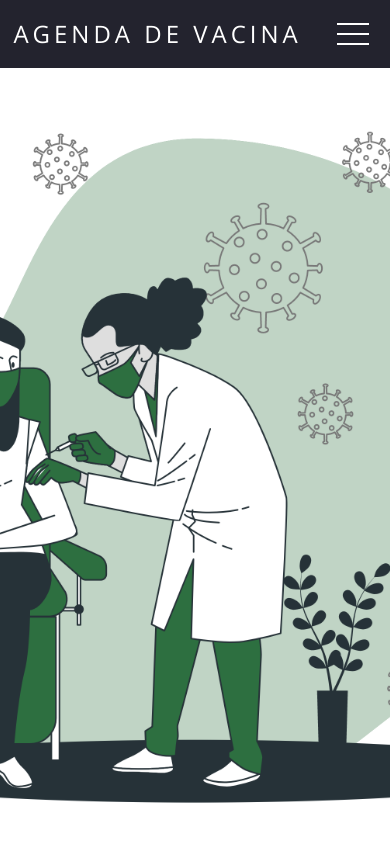
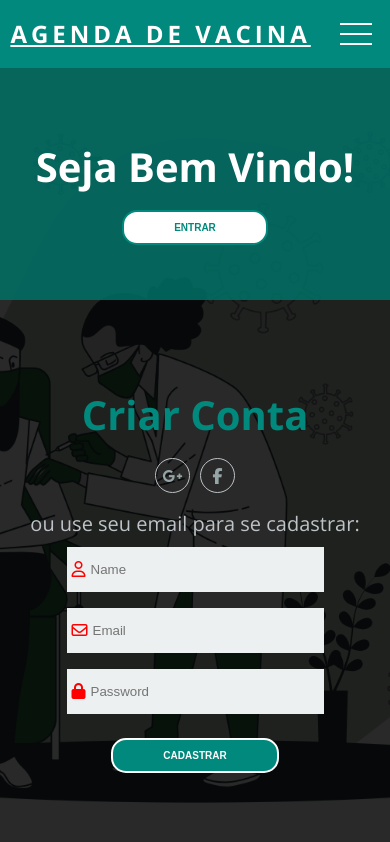
Before and after one commit to BorgesCostta/Agenda-de-Vacina-2.0, a plain HTML site: page index.html in a window 390 px wide. Shown: the top 842 px of the page. Drawn offline with nearby package versions, Linux system fonts and the light colour scheme.

Commit message:
Atualizações

```diff
--- /dev/null
+++ b/css/style-login.css
@@ -0,0 +1,452 @@
+main {
+  display: flex;
+  justify-content: center;
+  align-items: center;
+}
+.content {
+  background-color: #00897C;
+  border-radius: 15px;
+  width: 960px;
+  height: 65%;
+  justify-content: space-between;
+  align-items: center;
+  position: absolute;
+  background-color: rgba(0, 0, 0, 0.60);
+}
+.content::before {
+  content: "";
+  position: absolute;
+  background-color: rgba(0, 137, 124, 0.6);
+  width: 40%;
+  height: 100%;
+  border-top-left-radius: 15px; /*só a borda topo esquerdo*/
+  border-bottom-left-radius: 15px;
+
+  left: 0;
+}
+.title {
+  font-size: 40px; /*tamanho*/
+  font-weight: bold; /*negrito*/
+  text-transform: capitalize; /*primeira letra maíuscula*/
+}
+.title-primary {
+  color: #fff;
+}
+.title-second {
+  color: #00897C;
+}
+.description {
+  font-size: 20px;
+  font-weight: 300; /*deixa mais fininha*/
+  color: #bdc3c7;
+  line-height: 30px; /*espaço entre linhas*/
+}
+.description-primary {
+  color: #fff;
+}
+.description-second {
+  color: #bdc3c7;
+}
+.btn {
+  border-radius: 15px; /*bordas redondas*/
+  text-transform: uppercase; /*tudo maiúsculo*/
+  color: #fff;
+  font-size: 10px;
+  padding: 10px 50px; /*distancia cima-baixo lados*/
+  cursor: pointer; /*cursor*/
+  font-weight: bold;
+  align-self: center;
+  border: none;
+  margin-top: 1rem;
+}
+.btn-primary {
+  background-color: #fff;
+  border: 2px solid #00897C;
+  font-weight: bold;
+  color: #00897C;
+  transition: background-color 1s;
+}
+.btn-primary:hover {
+  background-color: #00897C;
+  color: #fff;
+  border: 2px solid #fff;
+}
+.btn-second {
+  background-color: #00897C;
+  border: 2px solid #fff;
+  font-weight: bold;
+  color: #fff;
+  transition: background-color 1s;
+}
+.btn-second:hover {
+  background-color: #fff;
+  color: #00897C;
+  border: 2px solid #00897C;
+}
+.first-content {
+  display: flex;
+}
+
+.first-content .second-column {
+  z-index: 8;
+}
+
+.first-column {
+  text-align: center;
+  width: 40%;
+  z-index: 5;
+}
+.second-column {
+  width: 60%;
+  display: flex;
+  flex-direction: column;
+  align-items: center;
+}
+.social-media {
+  margin: 1rem 0;
+}
+
+.link-social-media:not(:first-child){
+  margin-left: 10px;
+}
+.link-social-media .item-social-media {
+  transition: background-color 1s;
+}
+.link-social-media:hover  .item-social-media{
+  background-color: #00897C;
+  color: #fff;
+  border-color: #00897C;
+}
+.list-social-media {
+  display: flex;
+  list-style-type: none;
+}
+.item-social-media {
+  border: 1px solid #bdc3c7;
+  border-radius: 50%;
+  width: 35px;
+  height: 35px;
+  line-height: 35px;
+  text-align: center;
+  color: #95a5a6;
+}
+.form {
+  display: flex;
+  flex-direction: column;/*alinha na vertical, em coluna*/
+  width: 55%;
+}
+
+.form input {
+  height: 45px;
+  width: 100%;
+  border: none;
+  background-color: #ecf0f1;
+}
+
+input:-webkit-autofill {
+  -webkit-box-shadow: 0 0 0px 1000px #CDDECE inset !important;
+  -webkit-text-fill-color: #000 !important;
+}
+
+.label-input {
+  background-color: #ecf0f1;
+  display: flex;
+  align-items: center;
+  margin: 8px;
+}
+.icon-modify {
+  color: red;
+  padding: 0 5px;
+}
+
+/*seconde content*/
+.second-content {
+  position: absolute;
+  display: flex;
+}
+.second-content .first-column {
+  order: 2;
+  z-index: -1;
+}
+.second-content .second-column {
+  order: 1;
+  z-index: -1;
+}
+.password {
+  color: #bdc3c7;
+  font-size: 14px;
+  margin: 15px 0;
+  text-align: center;
+}
+.password::first-letter {
+  text-transform: capitalize;
+}
+
+.sign-in-js .first-content .first-column {
+  z-index: -1;
+}
+
+.sign-in-js .first-content .second-column {
+  z-index: -1;
+  position: relative;
+  animation: deslocamentoEsq 3s;
+}
+
+.sign-in-js .second-content .second-column {
+  z-index: 10;
+}
+
+.sign-in-js .second-content .first-column {
+  z-index: 13;
+}
+
+.sign-in-js .content::before {
+  left: 60%;
+  border-top-left-radius: 0;
+  border-bottom-left-radius: 0;
+  border-top-right-radius: 15px;
+  border-bottom-right-radius: 15px;
+  animation: slidein 3s;
+  z-index: 12;
+}
+
+.sign-up-js .content::before {
+  animation: slideout 3s;
+  z-index: 12;
+}
+
+.sign-up-js .second-content .first-column {
+  z-index: -1;
+}
+
+.sign-up-js .first-content .second-column {
+  z-index: 10;
+}
+
+.sign-up-js .first-content .first-column {
+  z-index: 13;
+}
+
+.sign-up-js .second-content .second-column {
+  position: relative;
+  z-index: -1;
+  animation: deslocamentoDir 3s;
+}
+
+/* Animação CSS */
+@keyframes slidein {
+  from {
+    left: 0;
+    width: 40%;
+  }
+  25% {
+    left: 5%;
+    width: 50%;
+  }
+  50% {
+    left: 25%;
+    width: 60%;
+  }
+  75% {
+    left: 45%;
+    width: 50%;
+  }
+  to {
+    left: 60%;
+    width: 40%;
+  }
+}
+
+@keyframes slideout {
+  from {
+    left: 60%;
+    width: 40%;
+
+  }
+  25% {
+    left: 45%;
+    width: 50%;
+  }
+  50% {
+    left: 25%;
+    width: 60%;
+  }
+  75% {
+    left: 5%;
+    width: 50%;
+  }
+  to {
+    left: 0;
+    width: 40%;
+  }
+}
+
+/* DESLOCAMENTO */
+@keyframes deslocamentoEsq {
+  from {
+    left: 0;
+    opacity: 1;
+    z-index: 10;
+  }
+  25% {
+    left: -80px;
+    opacity: .3;
+  }
+  50% {
+    left: -110px;
+    opacity: -5;
+  }
+  to {
+    left: -110px;
+    opacity: 0;
+    z-index: -1;
+  }
+}
+
+@keyframes deslocamentoDir {
+  from {
+    left: 0;
+    z-index: 12;
+  }
+  25%{
+    left: 80px;
+    opacity: .3;
+  }
+  50% {
+    left: 110px;
+    opacity: -5;
+  }
+  to {
+    left: 110px;
+    z-index: -1;
+  }
+}
+
+/* RESPONSIVIDADE */
+@media screen and (max-width: 960px) {
+  .content {
+    width: 100%;
+    height: 92%;
+    border-radius: 0;
+  }
+
+  .content::before {
+    width: 100%;
+    height: 30%;
+    top: 0;
+    border-radius: 0;
+  }
+  .first-content, .second-content {
+    flex-direction: column;
+    justify-content: space-around;
+  }
+
+  .first-column, .second-column {
+    width: 100%;
+  }
+
+  .sign-in-js .content::before {
+    top: 70%;
+    left: 0;
+    border-radius: 0;
+  }
+
+  .form {
+    width: 90%;
+  }
+
+  /*Animação*/
+  @keyframes slidein {
+    from {
+      top: 0;
+      height: 40%;
+    }
+    25% {
+      top: 5%;
+      height: 50%;
+    }
+    50% {
+      top: 25%;
+      height: 60%;
+    }
+    75% {
+      top: 45%;
+      height: 50%;
+    }
+    to {
+      top: 70%;
+      height: 30%;
+    }
+  }
+
+  @keyframes slideout {
+    from {
+      top: 70%;
+      height: 40%;
+
+    }
+    25% {
+      top: 45%;
+      height: 50%;
+    }
+    50% {
+      top: 25%;
+      height: 60%;
+    }
+    75% {
+      top: 5%;
+      height: 50%;
+    }
+    to {
+      top: 0;
+      height: 30%;
+    }
+  }
+
+  /* DESLOCAMENTO */
+  @keyframes deslocamentoEsq {
+    from {
+      top: 0;
+      opacity: 1;
+      z-index: 10;
+    }
+    25% {
+      top: -80px;
+      opacity: .3;
+    }
+    50% {
+      top: -110px;
+      opacity: -5;
+    }
+    to {
+      top: -110px;
+      opacity: 0;
+      z-index: -1;
+    }
+  }
+
+  @keyframes deslocamentoDir {
+    from {
+      top: 0;
+      z-index: 12;
+    }
+    25%{
+      top: 80px;
+      opacity: .3;
+    }
+    50% {
+      top: 110px;
+      opacity: -5;
+    }
+    to {
+      top: 110px;
+      z-index: -1;
+    }
+  }
+}
+
+@media screen and (max-width: 500px) {
+  .form {
+    width: 70%;
+  }
+}
--- a/css/style.css
+++ b/css/style.css
@@ -3,14 +3,19 @@
 * {
   margin: 0;
   padding: 0;
+  box-sizing: border-box;
 }
 
-a {
+body {
+  font-family: 'Open Sans', sans-serif;
+}
+
+.indices {
   color: #fff;
   text-decoration: none;
   transition: 0.3s;
 }
-a:hover {
+.indices:hover {
   opacity: 0.7;
 }
 
@@ -18,14 +23,15 @@ a:hover {
   font-size: 24px;
   text-transform: uppercase;
   letter-spacing: 4px;
+  font-weight: bold;
+  color: #fff;
 }
 
 nav {
   display: flex;
   justify-content: space-around;
   align-items: center;
-  font-family: 'Open Sans', sans-serif;
-  background: #23232e;
+  background: #00897C;
   height: 8vh;
 }
 
@@ -66,12 +72,13 @@ main {
     right: 0;
     width: 50vw;
     height: 92vh;
-    background: #23232e;
+    background: #00897C;
     flex-direction: column;
     align-items: center;
     justify-content: space-around;
     transform: translateX(100%);
     transition: transform 0.3s ease-in;
+    z-index: 15;
   }
   .nav-list li {
     margin-left: 0;
--- a/index.html
+++ b/index.html
@@ -6,6 +6,8 @@
   <meta name="viewport" content="width=device-width, initial-scale=1.0">
   <title>Agenda de Vacina</title>
   <link rel="stylesheet" href="css/style.css">
+  <link rel="stylesheet" href="css/style-login.css">
+  <script src="https://kit.fontawesome.com/53b1c88edd.js" crossorigin="anonymous"></script>
 </head>
 
 <body>
@@ -18,14 +20,95 @@
         <div class="line3"></div>
       </div>
       <ul class="nav-list">
-        <li><a href="#">Inicio</a></li>
-        <li><a href="#">Sobre</a></li>
-        <li><a href="#">Projetos</a></li>
-        <li><a href="#">Contatos</a></li>
+        <li><a class="indices" href="#">Inicio</a></li>
+        <li><a class="indices" href="#">Sobre</a></li>
+        <li><a class="indices" href="#">Projetos</a></li>
+        <li><a class="indices" href="#">Contatos</a></li>
       </ul>
     </nav>
   </header>
-  <main></main>
+  <main>
+
+    <div class="content first-content">
+      <div class="first-column">
+        <h2 class="title title-primary">seja bem vindo!</h2>
+        <button id="signin" class="btn btn-primary">entrar</button>
+      </div><!--first column-->
+      <div class="second-column">
+        <h2 class="title title-second">criar conta</h2>
+        <div class="social-media">
+          <ul class="list-social-media">
+            <a class="link-social-media" href="#">
+              <li class="item-social-media">
+                <i class="fab fa-google-plus-g"></i>
+              </li>
+            </a>
+            <a class="link-social-media" href="#">
+              <li class="item-social-media">
+                <i class="fab fa-facebook-f"></i></i>
+              </li>
+            </a>
+          </ul>
+        </div><!--social media-->
+        <p class="description description-second">ou use seu email para se cadastrar:</p>
+        <form class="form">
+          <label class="label-input" for="">
+            <i class="far fa-user icon-modify"></i>
+            <input type="text" placeholder="Name">
+          </label>
+          <label class="label-input" for="">
+            <i class="far fa-envelope icon-modify"></i>
+            <input type="email" placeholder="Email">
+          </label>
+          <label class="label-input" for="">
+            <i class="fas fa-lock icon-modify"></i>
+            <input type="password" placeholder="Password">
+          </label>
+          <button class="btn btn-second">cadastrar</button>
+        </form>
+      </div><!--second column-->
+    </div><!--first content-->
+
+
+    <div class="content second-content">
+      <div class="first-column">
+        <h2 class="title title-primary">olá, amigo</h2>
+        <button id="signup" class="btn btn-primary">cadastrar</button>
+      </div><!--first column-->
+      <div class="second-column">
+        <h2 class="title title-second">fazer login</h2>
+        <div class="social-media">
+          <ul class="list-social-media">
+            <a class="link-social-media" href="#">
+              <li class="item-social-media">
+                <i class="fab fa-google-plus-g"></i>
+              </li>
+            </a>
+            <a class="link-social-media" href="#">
+              <li class="item-social-media">
+                <i class="fab fa-facebook-f"></i></i>
+              </li>
+            </a>
+          </ul>
+        </div><!--social media-->
+        <p class="description description-second">ou use seu email para entrar:</p>
+        <form class="form">
+          <label class="label-input" for="">
+            <i class="far fa-envelope icon-modify"></i>
+            <input type="email" placeholder="Email">
+          </label>
+          <label class="label-input" for="">
+            <i class="fas fa-lock icon-modify"></i>
+            <input type="password" placeholder="Password">
+          </label>
+          <a class="password" href="#">esqueceu a senha?</a>
+          <button class="btn btn-second">entrar</button>
+        </form>
+      </div><!--second column-->
+    </div><!--second content-->
+
+  </main>
+  <script src="js/app.js"></script>
   <script src="js/mobile-navbar.js"></script>
 </body>
 
--- /dev/null
+++ b/js/app.js
@@ -0,0 +1,11 @@
+var btnSignin = document.querySelector("#signin");
+var btnSignup = document.querySelector("#signup");
+var body = document.querySelector("body");
+
+btnSignin.addEventListener("click", function () {
+  body.className = "sign-in-js";
+});
+
+btnSignup.addEventListener("click", function () {
+  body.className = "sign-up-js";
+});
```
Also changed, not shown: js/mobile-navbar.js (line endings or trailing spaces).
